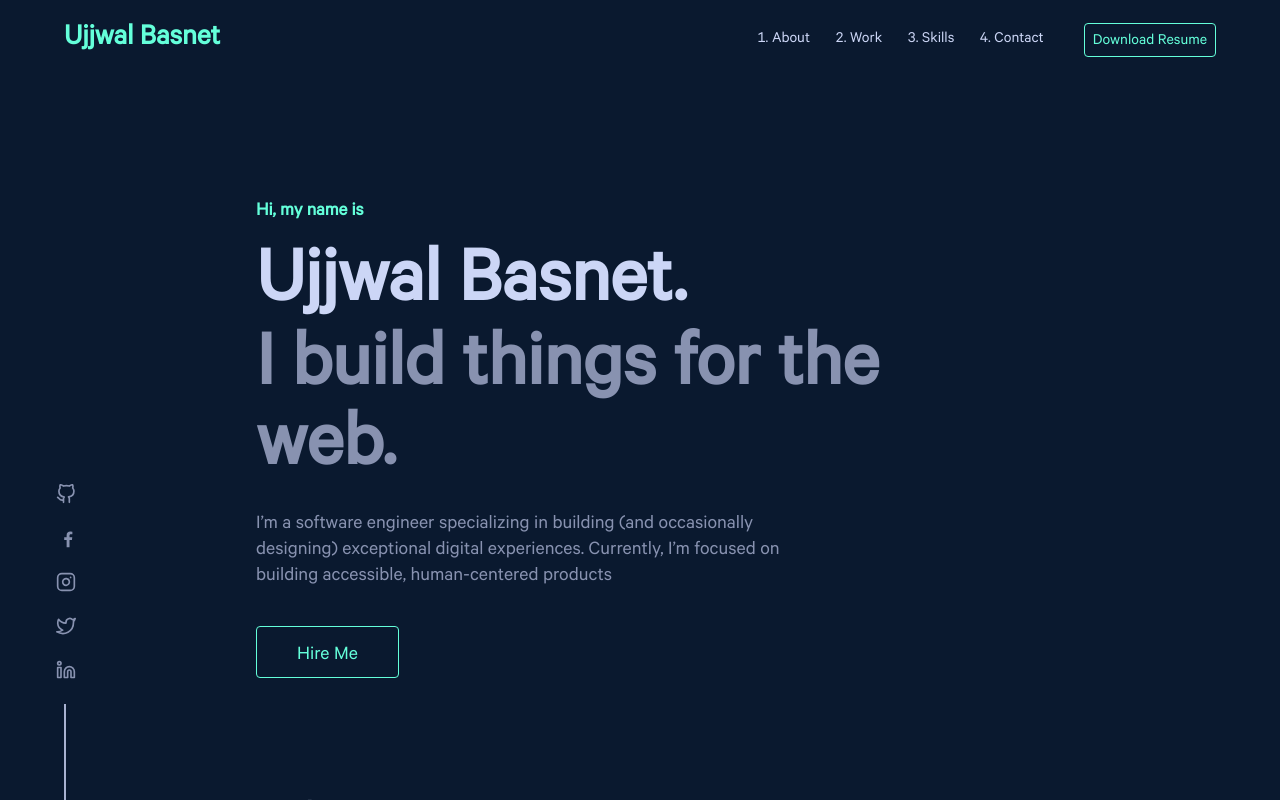
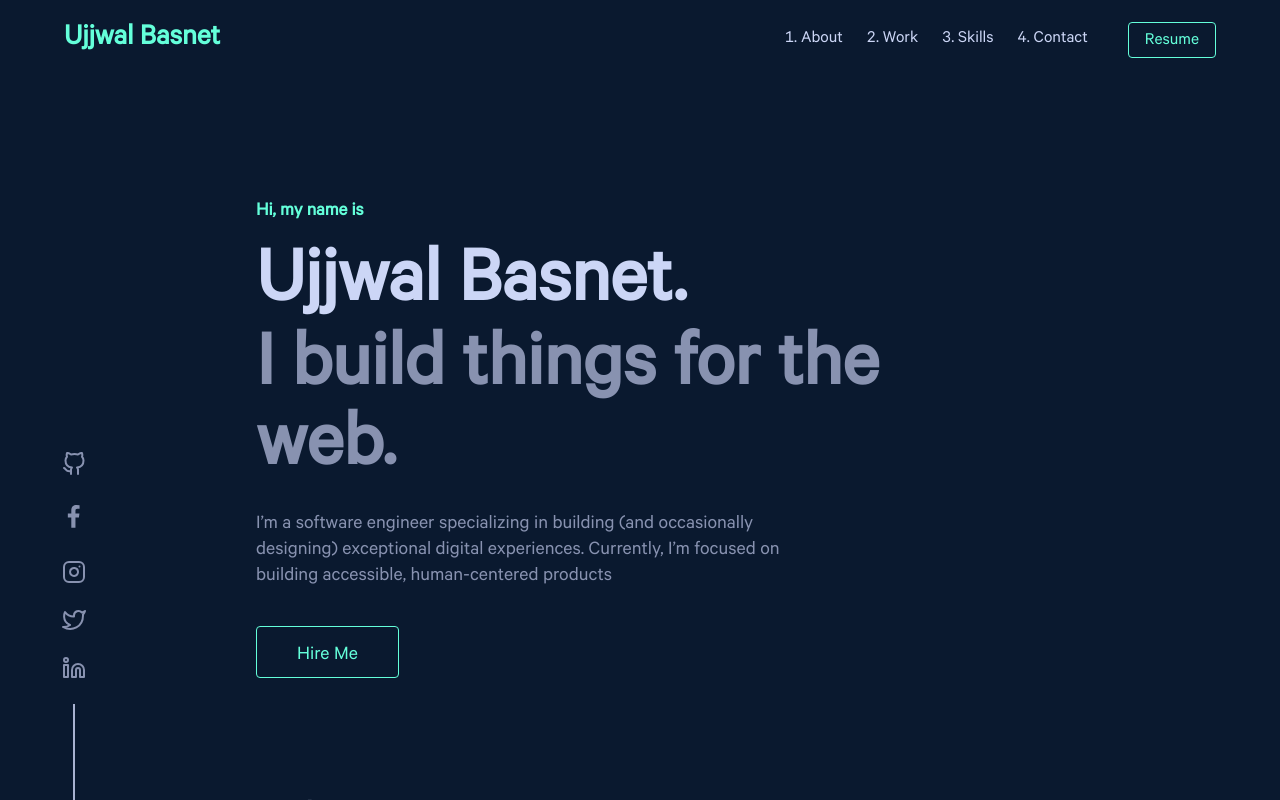
Before and after one commit to ujjwal-B7/v2-my-portfolio, a React (Create React App) app: page / in a window 1280 px wide. Shown: the top 800 px of the page. Built offline with nearby package versions, Linux system fonts and the light colour scheme.

Commit message:
optimized home and about section

```diff
--- a/src/components/Nav.js
+++ b/src/components/Nav.js
@@ -45,8 +45,11 @@ const Nav = () => {
           >
             Ujjwal Basnet
           </motion.a>
-          <motion.div variants={textVariants}>
-            <ol className="md:flex hidden items-center gap-10 font-sf text-[1rem] title list-decimal">
+          <motion.div
+            variants={textVariants}
+            className="flex items-center text-[1.1rem]"
+          >
+            <ol className="md:flex hidden items-center gap-10 font-sf  title list-decimal">
               <motion.li variants={textVariants}>
                 <a href="#about">About</a>
               </motion.li>
@@ -59,17 +62,17 @@ const Nav = () => {
               <motion.li variants={textVariants}>
                 <a href="#contact">Contact</a>
               </motion.li>
-              <motion.li
-                variants={textVariants}
-                className="list-none border-[#64ffda] border-[1px]  rounded highlighted-text resume-link px-2 pt-2 pb-1"
-              >
-                <a href="./cv/Ujjwal-Basnet-cv.pdf" download>
-                  Download Resume
-                </a>
-              </motion.li>
             </ol>
+            <motion.li
+              variants={textVariants}
+              className="ml-10 list-none border-[#64ffda] border-[1px]  rounded highlighted-text  resume-link px-4 pt-2 pb-1"
+            >
+              <a href="./cv/Ujjwal-Basnet-cv.pdf" download>
+                Resume
+              </a>
+            </motion.li>
           </motion.div>
-          <div
+          {/* <div
             className="md:hidden hamburger cursor-pointer rounded"
             tabIndex="0"
           >
@@ -87,7 +90,7 @@ const Nav = () => {
                 d="M3.75 6.75h16.5M3.75 12h16.5M12 17.25h8.25"
               />
             </svg>
-          </div>
+          </div> */}
         </motion.section>
       </nav>
     </Headroom>
--- a/src/index.css
+++ b/src/index.css
@@ -37,6 +37,9 @@
   padding: 0;
   box-sizing: border-box;
   font-family: 'Calibre-Regular';
+}
+html{
+  scroll-behavior: smooth;
 }
 body{
   background-color: #0a192f;
@@ -123,7 +126,7 @@ h1, h2, h3, h4, h5, h6 {
   position: relative;
   margin-bottom: 10px;
   padding-left: 20px;
-  font-size: 16px;
+  font-size: 19px;
 }
 .skills li::before{
     content: "▹";
@@ -131,7 +134,7 @@ h1, h2, h3, h4, h5, h6 {
     left: 0px;
     top: 5px;
     color: #64ffda;
-    font-size:14px;
+    font-size:20px;
     line-height: 12px;
 }
 .profile img{
--- a/src/pages/About.js
+++ b/src/pages/About.js
@@ -35,7 +35,7 @@ const About = () => {
         </div>
         <div
           className=" profile-section relative lg:h-72 h-60"
-          data-aos="fade-left"
+          data-aos="fade-up"
         >
           <div className="profile lg:w-72 w-60">
             <img
--- a/src/pages/Home.js
+++ b/src/pages/Home.js
@@ -31,7 +31,10 @@ const Home = () => {
   };
   return (
     <>
-      <section className="relative h-[calc(100vh-5rem)] flex justify-center items-center">
+      <section
+        id="home"
+        className="relative h-[calc(100vh-5rem)] flex justify-center items-center"
+      >
         <motion.div
           className="xl:w-[60%] md:w-[80%] xl:ml-0 sm:ml-10 sm:px-0 px-4"
           variants={textVariants}
@@ -75,10 +78,14 @@ const Home = () => {
           variants={iconVariants}
           initial="initial"
           animate="animate"
-          className="md:block hidden fixed bottom-0 lg:left-14 left-10 space-y-6 social-media-icons"
+          className="md:flex md:flex-col  md:justify-center md:items-center hidden fixed bottom-0 lg:left-14 left-10 space-y-6 social-media-icons"
         >
           <div className="icons">
-            <a href="https://github.com/ujjwal-B7">
+            <a
+              target="_blank"
+              rel="noreferrer"
+              href="https://github.com/ujjwal-B7"
+            >
               <svg
                 xmlns="http://www.w3.org/2000/svg"
                 role="img"
@@ -88,15 +95,19 @@ const Home = () => {
                 strokeWidth="2"
                 strokeLinecap="round"
                 strokeLinejoin="round"
-                className="w-5 h-5"
+                className="w-6 h-6"
               >
                 <path d="M9 19c-5 1.5-5-2.5-7-3m14 6v-3.87a3.37 3.37 0 0 0-.94-2.61c3.14-.35 6.44-1.54 6.44-7A5.44 5.44 0 0 0 20 4.77 5.07 5.07 0 0 0 19.91 1S18.73.65 16 2.48a13.38 13.38 0 0 0-7 0C6.27.65 5.09 1 5.09 1A5.07 5.07 0 0 0 5 4.77a5.44 5.44 0 0 0-1.5 3.78c0 5.42 3.3 6.61 6.44 7A3.37 3.37 0 0 0 9 18.13V22"></path>
               </svg>
             </a>
           </div>
           <div className="icons">
-            <a href="https://www.facebook.com/ujjwal.basnet.1257">
-              <svg className="w-5" viewBox="0 0 128 128">
+            <a
+              target="_blank"
+              rel="noreferrer"
+              href="https://www.facebook.com/ujjwal.basnet.1257"
+            >
+              <svg className="w-9 h-9" viewBox="0 0 160 160">
                 <rect fill="none" x="4.83" y="4.83" rx="6.53" ry="6.53"></rect>
                 <path
                   fill="#8892b0"
@@ -106,7 +117,11 @@ const Home = () => {
             </a>
           </div>
           <div className="icons">
-            <a href="https://www.instagram.com/ujjwal_basnet7/">
+            <a
+              target="_blank"
+              rel="noreferrer"
+              href="https://www.instagram.com/ujjwal_basnet7/"
+            >
               <svg
                 xmlns="http://www.w3.org/2000/svg"
                 role="img"
@@ -116,7 +131,7 @@ const Home = () => {
                 strokeWidth="2"
                 strokeLinecap="round"
                 strokeLinejoin="round"
-                className="w-5 h-5"
+                className="w-6 h-6"
               >
                 <rect x="2" y="2" width="20" height="20" rx="5" ry="5"></rect>
                 <path d="M16 11.37A4 4 0 1 1 12.63 8 4 4 0 0 1 16 11.37z"></path>
@@ -125,7 +140,11 @@ const Home = () => {
             </a>
           </div>
           <div className="icons">
-            <a href="https://twitter.com/basnetujjwal98">
+            <a
+              target="_blank"
+              rel="noreferrer"
+              href="https://twitter.com/basnetujjwal98"
+            >
               <svg
                 xmlns="http://www.w3.org/2000/svg"
                 role="img"
@@ -135,7 +154,7 @@ const Home = () => {
                 strokeWidth="2"
                 strokeLinecap="round"
                 strokeLinejoin="round"
-                className="feather feather-twitter"
+                className="w-6 h-6"
               >
                 <title>Twitter</title>
                 <path d="M23 3a10.9 10.9 0 0 1-3.14 1.53 4.48 4.48 0 0 0-7.86 3v1A10.66 10.66 0 0 1 3 4s-4 9 5 13a11.64 11.64 0 0 1-7 2c9 5 20 0 20-11.5a4.5 4.5 0 0 0-.08-.83A7.72 7.72 0 0 0 23 3z"></path>
@@ -153,7 +172,7 @@ const Home = () => {
                 strokeWidth="2"
                 strokeLinecap="round"
                 strokeLinejoin="round"
-                className="feather feather-linkedin"
+                className="w-6 h-6"
               >
                 <title>LinkedIn</title>
                 <path d="M16 8a6 6 0 0 1 6 6v7h-4v-7a2 2 0 0 0-2-2 2 2 0 0 0-2 2v7h-4v-7a6 6 0 0 1 6-6z"></path>
@@ -162,7 +181,7 @@ const Home = () => {
               </svg>
             </a>
           </div>
-          <div className="ml-2 border-l-[#a8b2d1] border-l-2 h-24"></div>
+          <div className="border-l-[#a8b2d1] border-l-2 h-24"></div>
         </motion.div>
       </section>
     </>
```
